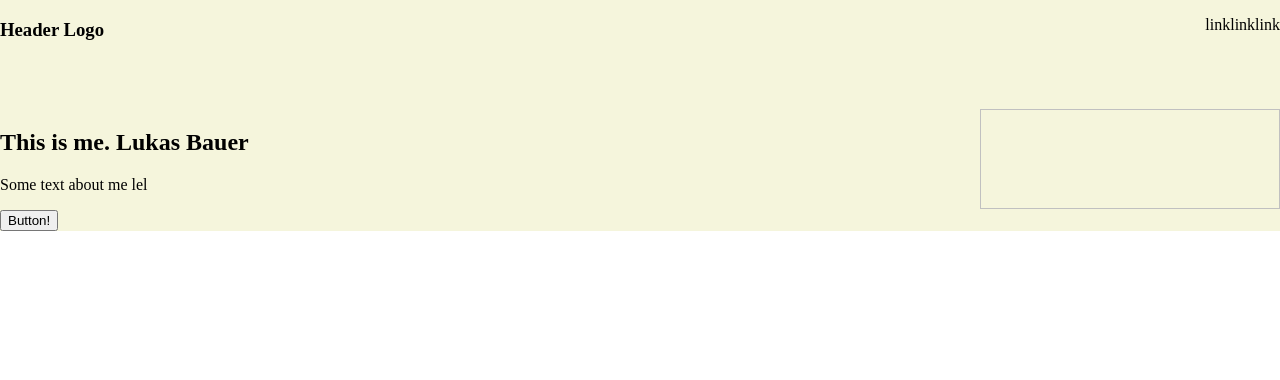
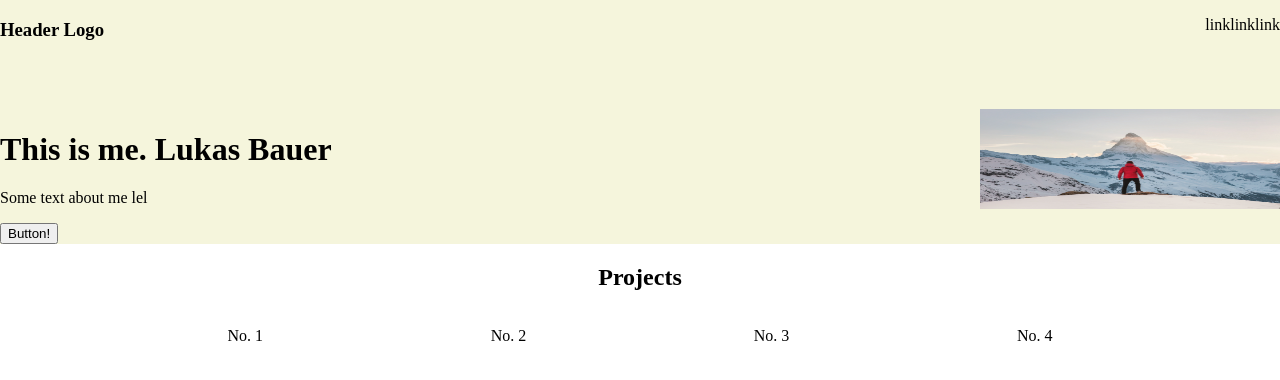
Before and after one commit to bananaLuki/Landing-Page, a plain HTML site: page index.html in a window 1280 px wide. Drawn offline with Linux system fonts and the light colour scheme.

Commit message:
Lay out showcase of projects

```diff
--- a/index.html
+++ b/index.html
@@ -17,11 +17,21 @@
     </div>
     <div class="introduction">
         <div class="welcome-text">
-            <h2>This is me. Lukas Bauer</h2>
+            <h1>This is me. Lukas Bauer</h2>
             <p>Some text about me lel</p>
             <button>Button!</button>
         </div>
-        <img id="mainimg" images/joshua-earle--87JyMb9ZfU-unsplash.jpg">
+        <img id="mainimg" src="images/joshua-earle--87JyMb9ZfU-unsplash.jpg">
+    </div>
+
+    <div class="showcase">
+        <h2>Projects</h2>
+        <div class="projects">
+            <p>No. 1</p>
+            <p>No. 2</p>
+            <p>No. 3</p>
+            <p>No. 4</p>
+        </div>
     </div>
 </body>
 </html>
--- a/style.css
+++ b/style.css
@@ -4,6 +4,11 @@ body {
 
 ul {
     list-style-type: none;
+}
+
+h2 {
+    display: flex;
+    justify-content: center;
 }
 
 .header {
@@ -26,6 +31,12 @@ ul {
     background-color: beige;
 }
 
+.projects {
+    display: flex;
+    flex-direction: row;
+    justify-content: space-evenly;
+}
+
 #mainimg {
     width: 300px;
     height: 100px;
```
